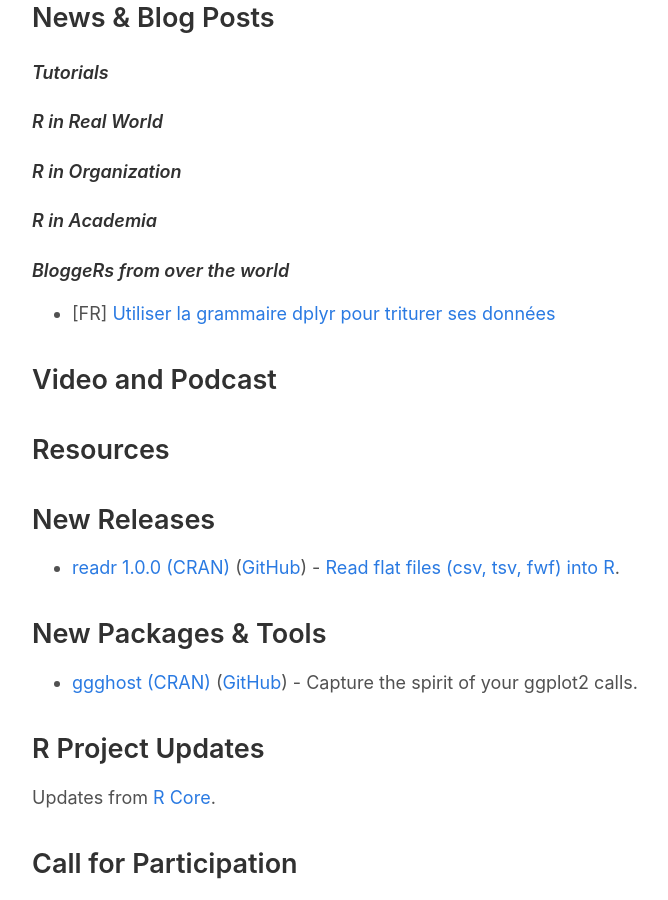
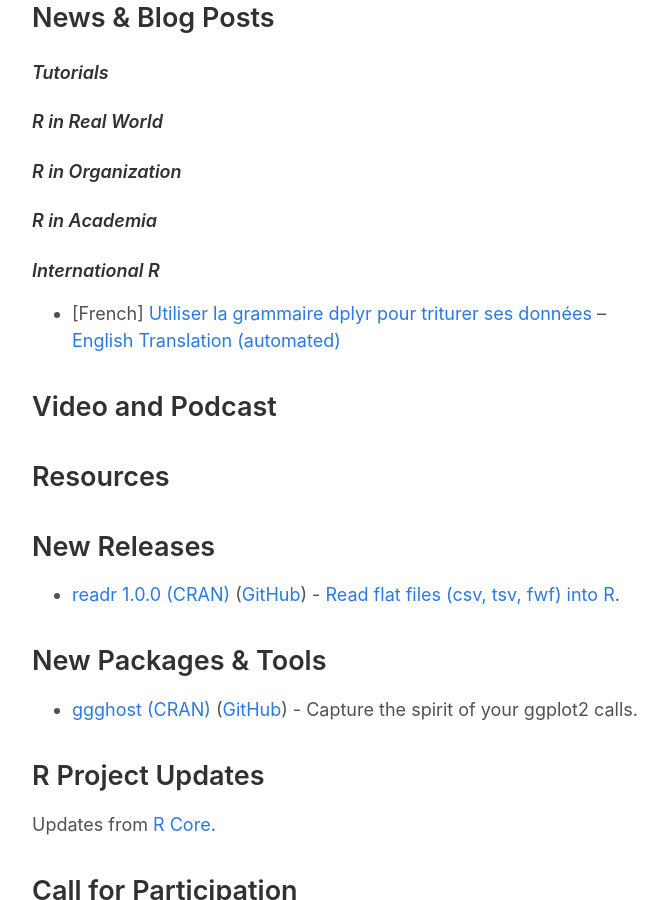
Before and after one commit to rweekly/rweekly.org, a Jekyll site: the page built from draft.md, in a window 1280 px wide and 900 px high, scrolled down 394 px. Shown: the whole window, without its empty margins (293-961 px from the left). Built offline with Jekyll 4.4.1, drawn with Linux system fonts in a browser that asks for light colours; comment, search, counter and statistics services are not loaded.

Commit message:
International post with automated translation

```diff
--- a/draft.md
+++ b/draft.md
@@ -28,9 +28,9 @@
 #### R in Academia
 
 
-#### BloggeRs from over the world
+#### International R
 
-* [FR] [Utiliser la grammaire dplyr pour triturer ses données](http://www.thinkr.fr/utiliser-la-grammaire-dplyr-pour-triturer-ses-donnees/)
+* [French] [Utiliser la grammaire dplyr pour triturer ses données](http://www.thinkr.fr/utiliser-la-grammaire-dplyr-pour-triturer-ses-donnees/) -- [English Translation (automated)](https://translate.google.com.au/translate?hl=en&sl=fr&u=http://www.thinkr.fr/utiliser-la-grammaire-dplyr-pour-triturer-ses-donnees/)
 
 ## Video and Podcast
 
```
